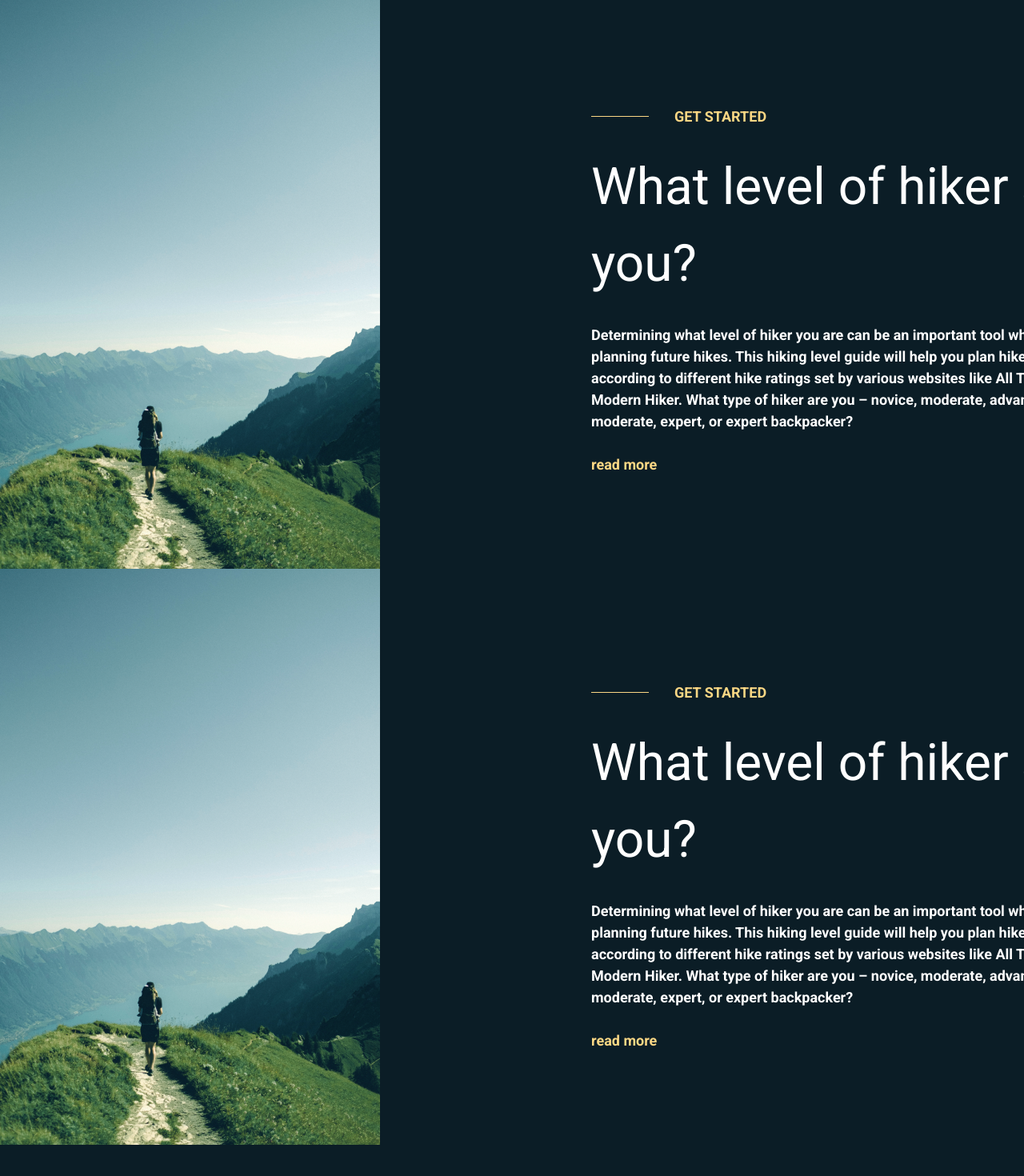
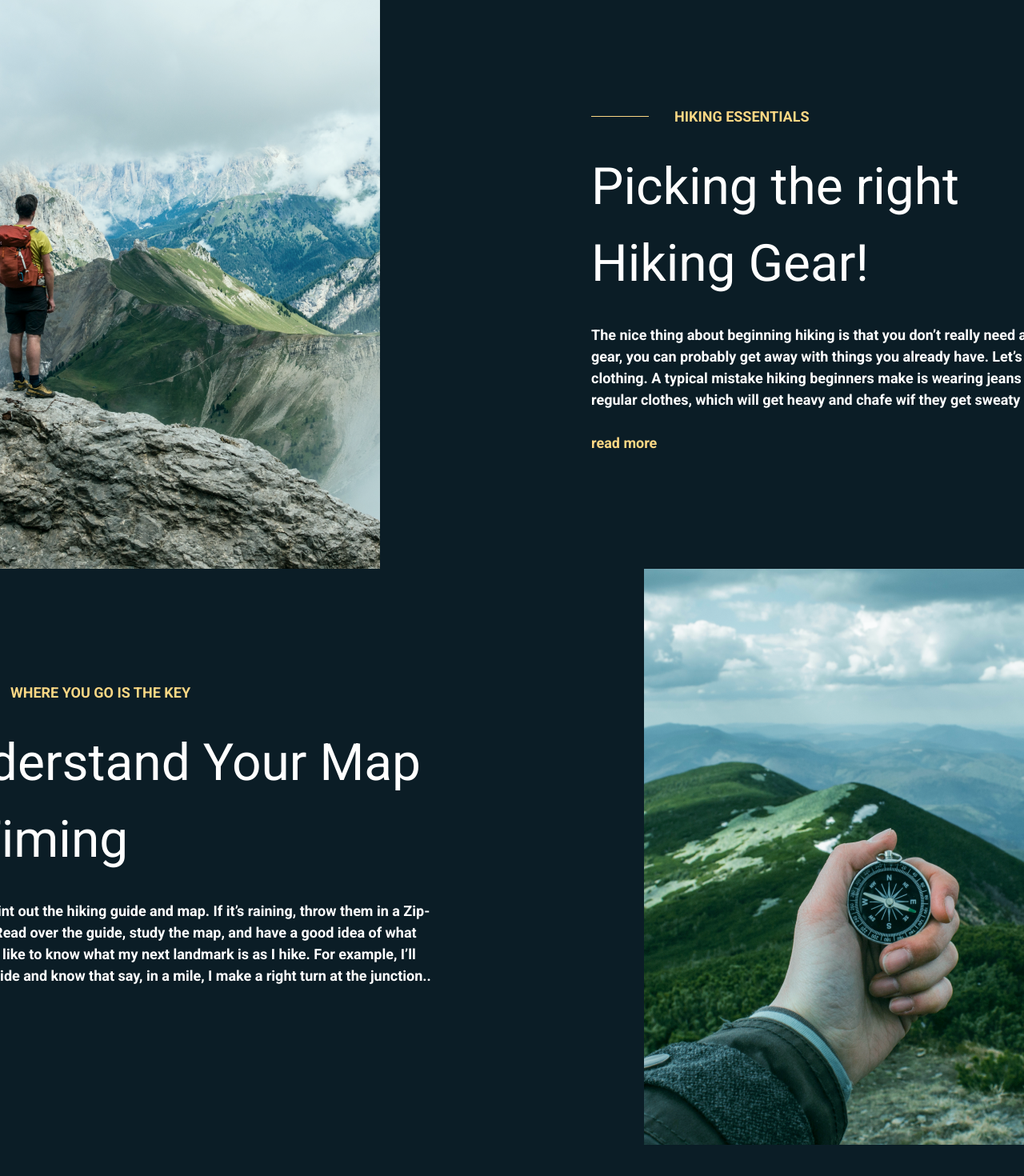
Before and after one commit to Arman997/Landing_Page, a React (Vite) app: page / in a window 1280 px wide. Shown: the part 2814-4284 px from the top of the page at 80% size. Built offline with nearby package versions, Linux system fonts and the light colour scheme.

Commit message:
added for each content its own pictures and text with headings

```diff
--- a/src/components/Content.jsx
+++ b/src/components/Content.jsx
@@ -5,10 +5,10 @@ function Content() {
 
     <>
         <div className="flex flex-col justify-center gap-x-48">
-
+            {/* 1 */}
             <div className="flex items-center justify-between w-[1462px] h-[720px]" >
                 <div className="h-[439px] w-[632px] flex flex-col gap-[27px]">
-                    <div className='flex items-center'><hr className='w-[72px] border-[#FBD784]' /> <span className="mx-[32px] font-bold text-[18px] text-[#FBD784]">GET STARTED</span></div>
+                    <div className='flex items-center'><hr className='w-[72px] border-[#FBD784]' /> <span className="mx-[32px] font-bold text-[18px] uppercase text-[#FBD784]">Get started</span></div>
                     <span className="text-[64px]">What level of hiker are you?</span>
                     <p className="font-bold text-[18px]">Determining what level of hiker you are can be an important tool when planning future hikes. This hiking level guide will help you plan hikes according to different hike ratings set by various websites like All Trails and Modern Hiker. What type of hiker are you – novice, moderate, advanced moderate, expert, or expert backpacker?</p>
                     <span className="font-bold text-[18px] text-[#FBD784]">read more</span>
@@ -17,32 +17,32 @@ function Content() {
                     <img className="w-full h-auto" src="/01.png" alt="" />
                 </div>
             </div>
-
+            {/* 2  */}
             <div className="flex items-center justify-between w-[1462px] h-[720px]" >
 
                 <div className="w-[566px] h-[720px] ">
-                    <img className="w-full h-auto" src="/01.png" alt="" />
+                    <img className="w-full h-auto" src="/02.png" alt="" />
                 </div>
 
                 <div className="h-[439px] w-[632px] flex flex-col gap-[27px]">
-                    <div className='flex items-center'><hr className='w-[72px] border-[#FBD784]' /> <span className="mx-[32px] font-bold text-[18px] text-[#FBD784]">GET STARTED</span></div>
-                    <span className="text-[64px]">What level of hiker are you?</span>
-                    <p className="font-bold text-[18px]">Determining what level of hiker you are can be an important tool when planning future hikes. This hiking level guide will help you plan hikes according to different hike ratings set by various websites like All Trails and Modern Hiker. What type of hiker are you – novice, moderate, advanced moderate, expert, or expert backpacker?</p>
+                    <div className='flex items-center'><hr className='w-[72px] border-[#FBD784]' /> <span className="mx-[32px] font-bold text-[18px] uppercase text-[#FBD784]">Hiking Essentials</span></div>
+                    <span className="text-[64px]">Picking the right Hiking Gear!</span>
+                    <p className="font-bold text-[18px]">The nice thing about beginning hiking is that you don’t really need any special gear, you can probably get away with things you already have. Let’s start with clothing. A typical mistake hiking beginners make is wearing jeans and regular clothes, which will get heavy and chafe wif they get sweaty or wet.</p>
                     <span className="font-bold text-[18px] text-[#FBD784]">read more</span>
                 </div>
             </div>
-
+            {/* 3 */}
             <div className="flex items-center justify-between w-[1462px] h-[720px]" >
 
-               <div className="w-[566px] h-[720px] ">
-                   <img className="w-full h-auto" src="/01.png" alt="" />
+               <div className="h-[439px] w-[632px] flex flex-col gap-[27px]">
+                   <div className='flex items-center'><hr className='w-[72px] border-[#FBD784]' /> <span className="mx-[32px] font-bold text-[18px] uppercase text-[#FBD784]">where you go is the key</span></div>
+                   <span className="text-[64px]">Understand Your Map & Timing</span>
+                   <p className="font-bold text-[18px]">To start, print out the hiking guide and map. If it’s raining, throw them in a Zip-Lock bag. Read over the guide, study the map, and have a good idea of what to expect. I like to know what my next landmark is as I hike. For example, I’ll read the guide and know that say, in a mile, I make a right turn at the junction..</p>
+                   <span className="font-bold text-[18px] text-[#FBD784]">read more</span>
                </div>
 
-               <div className="h-[439px] w-[632px] flex flex-col gap-[27px]">
-                   <div className='flex items-center'><hr className='w-[72px] border-[#FBD784]' /> <span className="mx-[32px] font-bold text-[18px] text-[#FBD784]">GET STARTED</span></div>
-                   <span className="text-[64px]">What level of hiker are you?</span>
-                   <p className="font-bold text-[18px]">Determining what level of hiker you are can be an important tool when planning future hikes. This hiking level guide will help you plan hikes according to different hike ratings set by various websites like All Trails and Modern Hiker. What type of hiker are you – novice, moderate, advanced moderate, expert, or expert backpacker?</p>
-                   <span className="font-bold text-[18px] text-[#FBD784]">read more</span>
+               <div className="w-[566px] h-[720px]">
+                   <img className="w-full h-auto" src="/03.png" alt="" />
                </div>
            </div>
 
```
Also changed, not shown: public/02.png (added), public/03.png (added).
